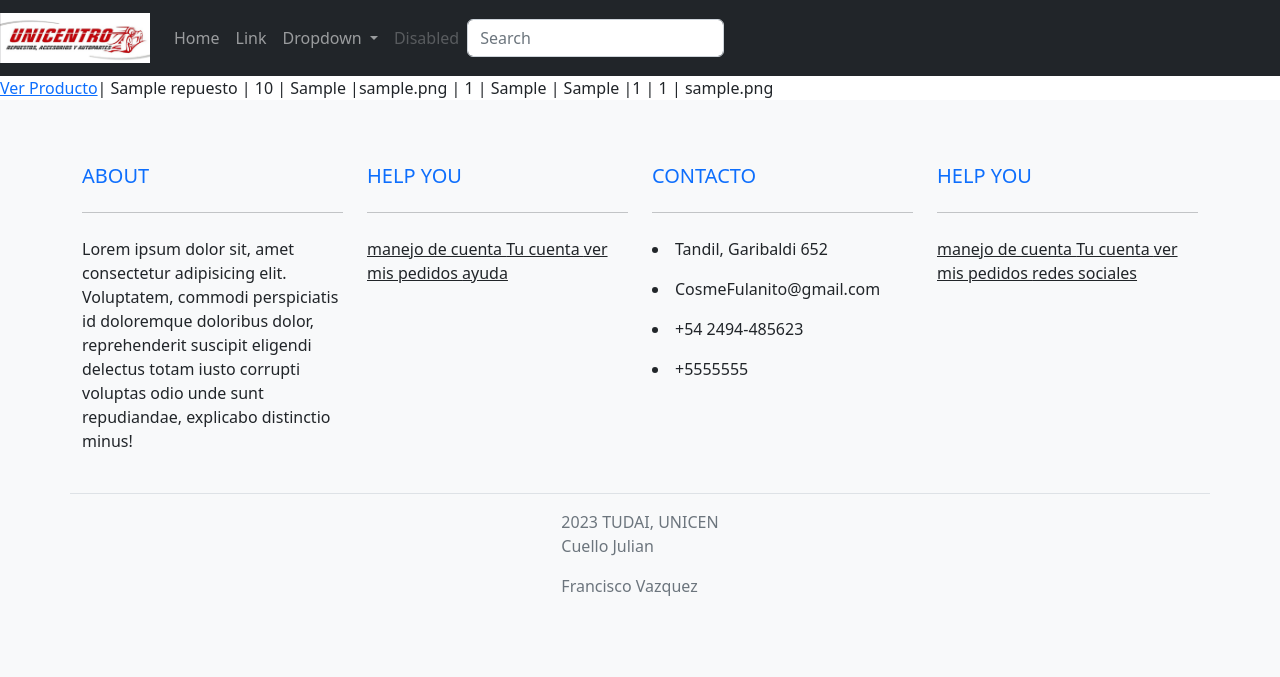
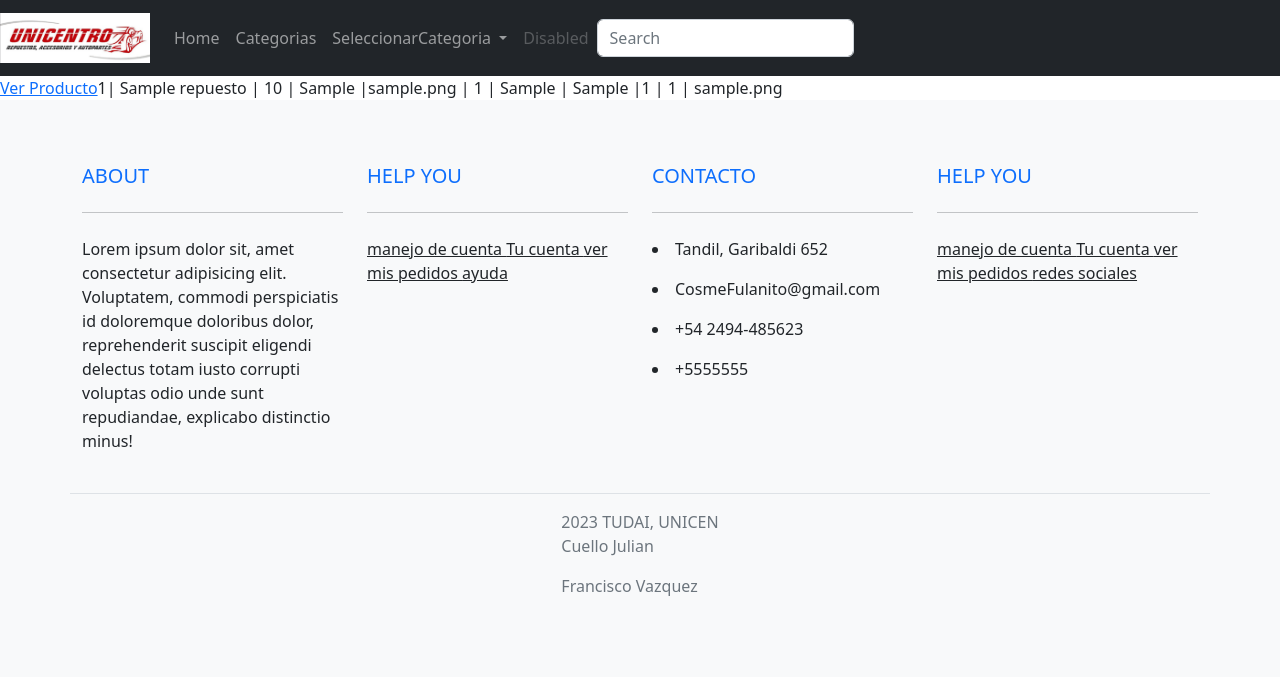
Before and after one commit to JulianCuello/Web2-Cuello-Vazquez, a PHP site: page / in a window 1280 px wide. Shown: the top 677 px of the page. Run offline with PHP 8.4, Linux system fonts and the light colour scheme; tables that the repository leaves empty hold one stand-in row (values such as "Sample post").

Commit message:
actualizaciones en BBDD, via meet

```diff
--- a/app/controllers/task.controller.php
+++ b/app/controllers/task.controller.php
@@ -11,7 +11,6 @@ class TaskController {
         $this->view = new TaskView();
 
     }
-
 
     public function showListById($id) {
         // obtengo tareas del controlador
@@ -63,4 +62,15 @@ class TaskController {
         header('Location: ' . BASE_URL);
     }
 
+    function showCategoria(){
+        $categorias=$this->model->getCategoria();
+        $this->view->showCategories($categorias);
+        }
+
+    function showCategoriaById($id){
+        $categoria=$this->model->getCategoriaById($id);
+        $this->view->showUserLista($categoria);
+    }
+
+
 }
--- a/app/models/task.model.php
+++ b/app/models/task.model.php
@@ -50,4 +50,25 @@ function updateTask($id) {
     $query = $this->db->prepare('UPDATE repuestos SET finalizada = 1 WHERE id = ?');
     $query->execute([$id]);
 }
+
+function getCategoria(){
+    $query = $this->db->prepare('SELECT * FROM `categoria`');
+        $query->execute();
+
+        // $tasks es un arreglo de repuestos
+        $categorias = $query->fetchAll(PDO::FETCH_OBJ);
+
+        return $categorias;
 }
+
+function getCategoriaById($id){
+    $query = $this->db->prepare('SELECT * FROM `repuestos` WHERE idCategoria = ?');
+        $query->execute([$id]);
+
+        // $tasks es un arreglo de repuestos
+        $categoria = $query->fetchAll(PDO::FETCH_OBJ);
+
+        return $categoria;
+}
+
+}
--- a/app/views/task.view.php
+++ b/app/views/task.view.php
@@ -12,7 +12,7 @@ class TaskView {
         <ul class="list-group">
         <?php foreach($tasks as $task) { ?>
 
-             <li><a href="listarId/<?php echo $task->idProducto?>">Ver Producto</a><?php echo "| $task->nombreProducto | $task->precio | $task->marca |$task->imagenProducto | $task->idCategoria | $task->ubicacion | $task->material |$task->disponible | $task->motor | $task->imagenCategoria "?></li>
+             <li><a href="listarId/<?php echo $task->idProducto?>">Ver Producto</a><?php echo "$task->idCodigoProducto| $task->nombreProducto | $task->precio | $task->marca |$task->imagenProducto | $task->idCategoria | $task->ubicacion | $task->material |$task->disponible | $task->motor | $task->imagenCategoria "?></li>
 
         <?php } ?>
         </ul>
@@ -31,4 +31,56 @@ class TaskView {
         ";
         require 'templates/footer.php';
     }
+
+    function showCategories($categorias){
+        require 'templates/header.php';
+
+        ?>
+
+        <ul class="list-group">
+        <?php foreach($categorias as $categoria) { ?>
+
+             <li><a href="categoriaId/<?php echo $categoria->idCategoria?>">Ver Productos relacionados</a><?php echo "| $categoria->ubicacion | $categoria->material | $categoria->disponible |$categoria->motor|$categoria->imagenCategoria "?></li>
+
+        <?php } ?>
+        </ul>
+
+        <?php
+        require 'templates/footer.php';
+    }
+    function showCategoriesById($categorias){
+        require 'templates/header.php';
+
+        ?>
+
+        <ul class="list-group">
+        <?php foreach($categorias as $categoria) { ?>
+
+             <li><a href="categoria">Volver</a><?php echo "| $categoria->ubicacion | $categoria->material | $categoria->disponible |$categoria->motor|$categoria->imagenCategoria "?></li>
+
+        <?php } ?>
+        </ul>
+
+        <?php
+        require 'templates/footer.php';
+    }
+
+    public function showUserLista($tasks) {
+        require 'templates/header.php';
+
+
+        ?>
+
+        <ul class="list-group">
+        <?php foreach($tasks as $task) { ?>
+
+             <li><a href="listarId/<?php echo $task->idProducto?>">Ver Producto</a><?php echo "$task->idCodigoProducto| $task->nombreProducto | $task->precio | $task->marca |$task->imagenProducto | $task->idCategoria "?></li>
+
+        <?php } ?>
+        </ul>
+
+        <?php
+        require 'templates/footer.php';
+    }
+
 }
--- a/router.php
+++ b/router.php
@@ -9,7 +9,10 @@ if (!empty( $_GET['action'])) {
     $action = $_GET['action'];
 }
 
-// listar    ->         ShowListController->showList();  //solo lo ve el usuario
+// listar productos    ->         ShowListController->showList();  //todos los Productos + categorias solo lo ve el usuario
+// listar producto/:Id ->        ShowListController->showListById();//solo el producto seleccionado.
+// listar categorias  ->         ShowListController->showCategoria();//todas las categorias
+// listar categoria/:Id ->       ShowListController->showCategoriaByid();//sola la categoria seleccionada.
 // agregar   ->         taskController->addTask();
 // eliminar/:ID  ->     taskController->removeTask($id);
 // finalizar/:ID  ->    taskController->finishTask($id);
@@ -24,9 +27,16 @@ switch ($params[0]) {
         $controller->showList();
         break;
     case 'listarId':
-
         $controller = new TaskController();
         $controller->showListById($params[1]);
+        break;
+    case 'categoria':
+        $controller = new TaskController();
+        $controller->showCategoria();
+        break;
+    case 'categoriaId':
+        $controller = new TaskController();
+        $controller->showCategoriaById($params[1]);
         break;
     case 'agregar':
         $controller = new TaskController();
--- a/templates/header.php
+++ b/templates/header.php
@@ -27,14 +27,14 @@
         <a class="nav-link" href="#">Home <span class="sr-only"></span></a>
       </li>
       <li class="nav-item">
-        <a class="nav-link" href="#">Link</a>
+        <a class="nav-link" href="categoria">Categorias</a>
       </li>
       <li class="nav-item dropdown">
-        <a class="nav-link dropdown-toggle" href="#" id="navbarDropdown" role="button" data-toggle="dropdown" aria-haspopup="true" aria-expanded="false">
-          Dropdown
+        <a class="nav-link dropdown-toggle" href="categoria" id="navbarDropdown" role="button" data-toggle="dropdown" aria-haspopup="true" aria-expanded="false">
+          SeleccionarCategoria
         </a>
         <div class="dropdown-menu" aria-labelledby="navbarDropdown">
-          <a class="dropdown-item" href="#">Fiat</a>
+          <a class="dropdown-item" href="categoriaId/1">Motor</a>
           <a class="dropdown-item" href="#">Chevrolet</a>
           <div class="dropdown-divider"></div>
           <a class="dropdown-item" href="#">Renault</a>
```
